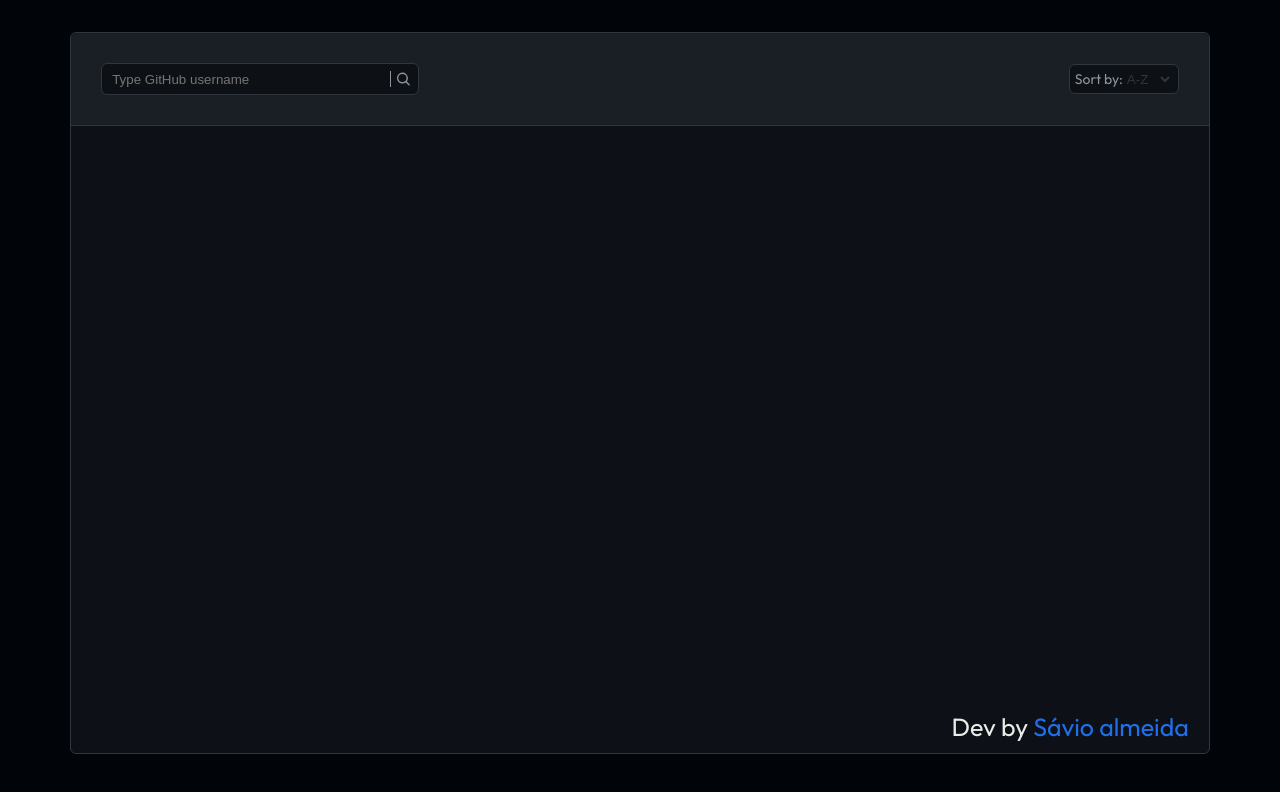
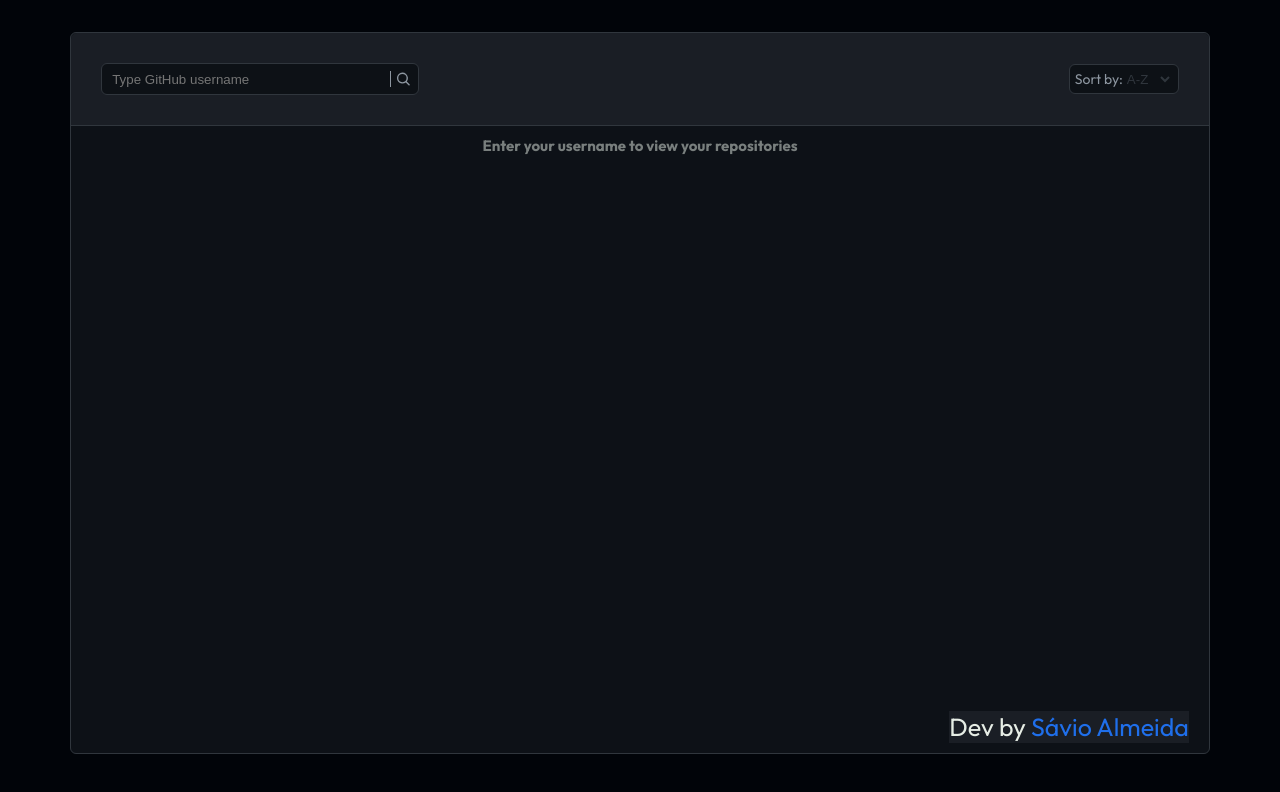
Before and after one commit to Saviovd/github-consulter, a Next.js app: page / in a window 1280 px wide. Shown: the top 792 px of the page. Built offline with nearby package versions, Linux system fonts and the light colour scheme.

Commit message:
fix: prevent list null

```diff
--- a/src/app/page.js
+++ b/src/app/page.js
@@ -57,26 +57,37 @@ const Home = ({
 
                <SortBox sortType={sortType} onSortChange={handleSortChange} />
             </div>
-            {loading && !usernameError && <Loading loading={loading} size={30} />}
-            {error || repositories.length === 0 &&
-               searchedUsername && !loading && (
-               <ErrorBox
-                  message={'No repositories found for this user.'}
-               />
+            {loading && !usernameError && (
+               <Loading loading={loading} size={30} />
             )}
+            {error ||
+               (repositories.length === 0 && searchedUsername && !loading && (
+                  <ErrorBox message={'No repositories found for this user.'} />
+               ))}
             {usernameError && (
                <ErrorBox message='Please enter a gitHub username to search.' />
             )}
-            {repositories.length > 0 && (
+            {repositories.length > 0 ? (
                <RepositoryList
                   owner={repositories[0]?.owner}
                   list={repositories}
                />
+            ) : (
+               <h2>Enter your username to view your repositories</h2>
             )}
+            <Modal />
             <Assign>
-               <p>Dev by <Link className='portfolio' href='https://savioalmeida.vercel.app/' target='_blank'>Sávio almeida</Link></p>
+               <p>
+                  Dev by{' '}
+                  <Link
+                     className='portfolio'
+                     href='https://savioalmeida.vercel.app/'
+                     target='_blank'
+                  >
+                     Sávio Almeida
+                  </Link>
+               </p>
             </Assign>
-            <Modal />
          </HomeStyle>
       </>
    );
--- a/src/components/Loading/index.jsx
+++ b/src/components/Loading/index.jsx
@@ -13,7 +13,7 @@ const LoadingStyle = styled.div`
    display: flex;
    justify-content: center;
    position: absolute;
-   right: 1rem;
+   left: 1rem;
 `;
 
 export default Loading;
--- a/src/components/Modal/ModalStyles.js
+++ b/src/components/Modal/ModalStyles.js
@@ -48,4 +48,10 @@ export const ModalContent = styled.div`
       right: 10px;
       cursor: pointer;
    }
+
+   @media screen {
+      @media (max-width: 600px) {
+         min-height: 500px;
+      }
+   }
 `;
--- a/src/styles/GlobalStyle.js
+++ b/src/styles/GlobalStyle.js
@@ -63,6 +63,13 @@ export const HomeStyle = styled.main`
          }
       }
    }
+
+   h2 {
+      color: rgba(var(--light), .5);
+      width: 100%;
+      margin: 1rem auto;
+      text-align: center;
+   }
    @media screen {
       @media (max-width: 600px) {
          min-height: 580px;
@@ -77,6 +84,7 @@ export const Assign = styled.div`
    position: absolute;
    right: 2rem;
    bottom: 1rem;
+   background-color: rgba(var(--grey), 0.1);
 
    p {
       margin: 0;
```
